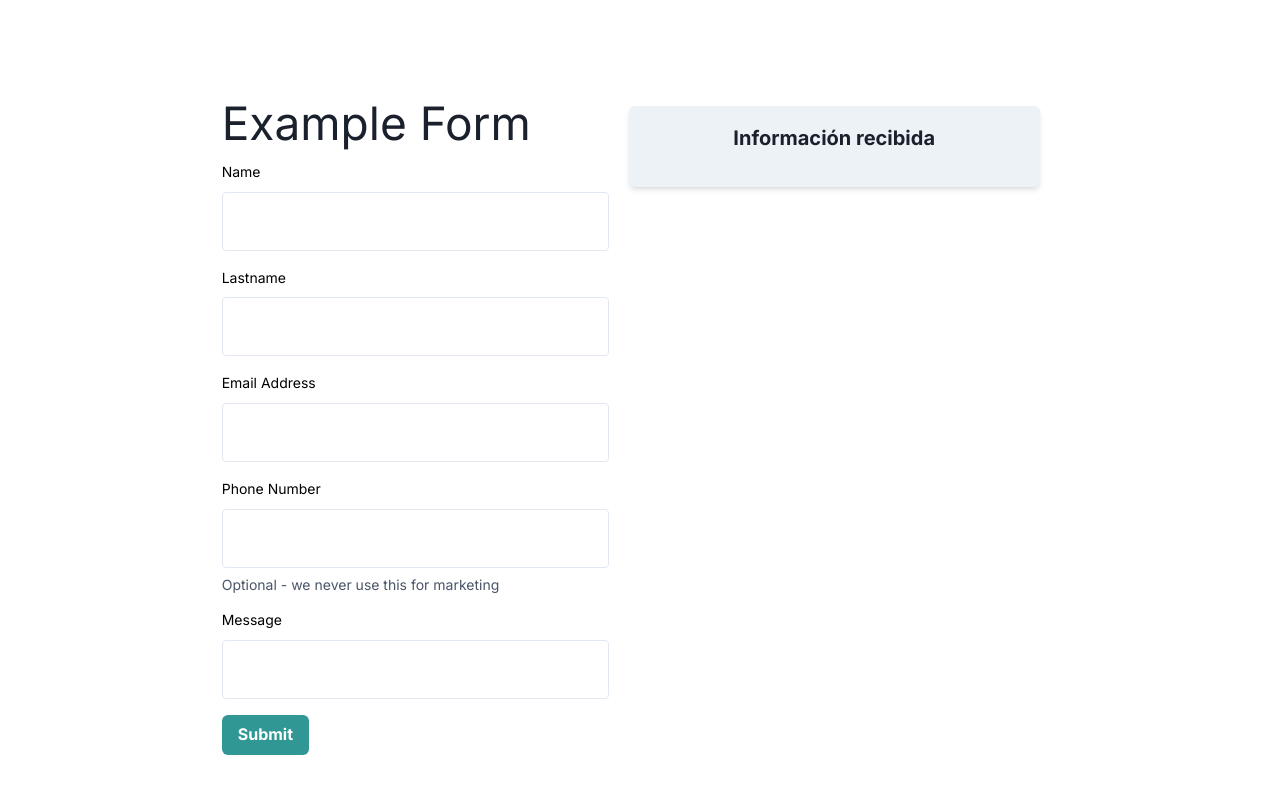
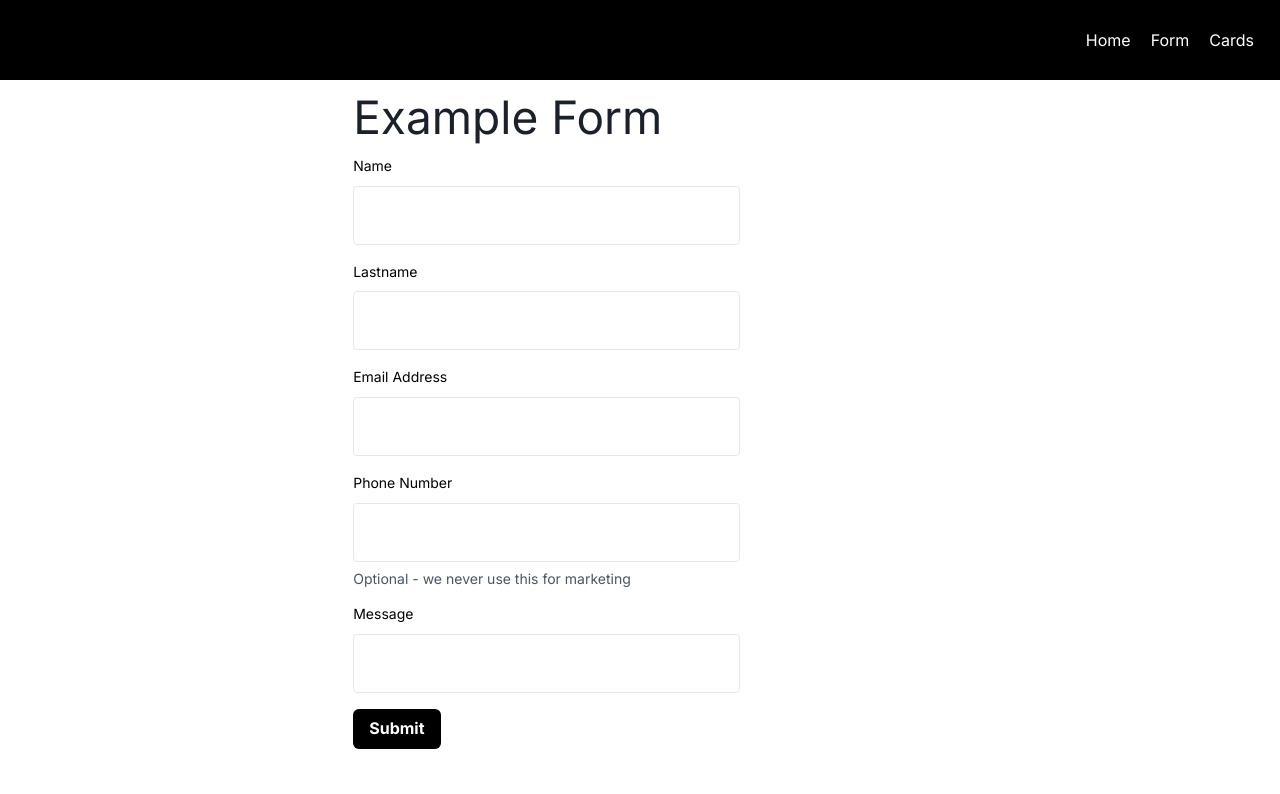
Before and after one commit to DaniellaBarraza125/Prueba_Index, a React (Vite) app: page /form in a window 1280 px wide. Shown: the top 794 px of the page. Built offline with nearby package versions, Linux system fonts and the light colour scheme.

Commit message:
implementando algo de responsive

```diff
--- a/src/App.jsx
+++ b/src/App.jsx
@@ -5,6 +5,7 @@ import FormExample from './components/FormExample/FormExample'
 import { ChakraProvider} from '@chakra-ui/react'
 import  ChakraTheme  from "./ChakraTheme";
 import Cards from './components/Cards/Cards';
+import Header from './components/Header/Header';
 
 
 
@@ -14,6 +15,7 @@ function App() {
   return (
     <ChakraProvider theme={ChakraTheme}>
       <BrowserRouter>
+      <Header/>
           <Routes>
               <Route path="/form" element={<FormExample/>}/>
               <Route path="/cards" element={<Cards/>}/>
--- a/src/ChakraTheme.js
+++ b/src/ChakraTheme.js
@@ -19,6 +19,13 @@ const ChakraTheme = extendTheme({
             },
             h1: {
                 fontSize: "46px",
+            },
+            a: {
+                color: "white",
+                textDecoration: "none",
+                _hover: {
+                    borderBottom: "2px solid white",
+                },
             },
         },
     },
--- a/src/components/Card/Card.jsx
+++ b/src/components/Card/Card.jsx
@@ -1,18 +1,21 @@
-import React from 'react';
-import { Box, Flex, IconButton, Text } from '@chakra-ui/react';
+import React, { useState } from 'react';
+import { Box, Flex, IconButton, Text, Button, Modal, ModalOverlay, ModalContent, ModalHeader, ModalBody, ModalFooter, useDisclosure, Center } from '@chakra-ui/react';
 import { CloseIcon } from '@chakra-ui/icons';
 import { useDispatch } from 'react-redux';
 import { deleteCard } from '../../features/form/formSlice';
 
 const Card = ({ form }) => {
-  if (!form) {
-    return null;
-  }
-const dispatch = useDispatch();
-  const handleClick = (e) => {
-    e.preventDefault();
+  const dispatch = useDispatch();
+  const { isOpen, onOpen, onClose } = useDisclosure();
+
+  const handleDelete = () => {
     dispatch(deleteCard(form.id));
-    console.log(`Card ID: ${form.id}`);
+    console.log(`Card ID: ${form.id} deleted`);
+    onClose();
+  };
+
+  const toggleConfirmation = () => {
+    onOpen();
   };
 
   return (
@@ -26,8 +29,7 @@ const dispatch = useDispatch();
             variant="ghost"
             aria-label="Close"
             _hover={{ bg: 'white' }}
-            onClick={handleClick}
-            id={form.id}
+            onClick={toggleConfirmation}
           />
         </Flex>
         <Box mt={1}>
@@ -42,6 +44,24 @@ const dispatch = useDispatch();
         <Box mt={1}>
           <Text><strong>Message:</strong> {form.message}</Text>
         </Box>
+        <Modal isOpen={isOpen} onClose={onClose}>
+          <ModalOverlay />
+          <ModalContent>
+            <ModalBody>
+              <Center>
+                <Text>Are you sure you want to delete this card?</Text>
+              </Center>
+            </ModalBody>
+            <ModalFooter>
+              <Button colorScheme="red" mr={3} onClick={handleDelete}>
+                Yes
+              </Button>
+              <Button variant="ghost" onClick={onClose}>
+                No
+              </Button>
+            </ModalFooter>
+          </ModalContent>
+        </Modal>
       </Box>
     </Box>
   );
--- a/src/components/Cards/Cards.jsx
+++ b/src/components/Cards/Cards.jsx
@@ -13,21 +13,21 @@ const Cards = ({ formSubmitted }) => {
     }, [dispatch, formSubmitted]);
 
     console.log("forms", Array.isArray(forms), forms);
+    if (forms.length <= 0) { return null; }
 
     return (
-        <Box bg="gray.100" p={4} w="411px" borderRadius="md" boxShadow="md">
-            <Center>
-                <Text fontSize="xl" fontWeight="bold" mb={4}>
-                    Información recibida
+        <Center>
+            <Box bg="gray.100" p={4} width={{ base: '100%', md: '411px' }} borderRadius="md" boxShadow="md" marginTop="5%">
+                <Text fontSize="xl" fontWeight="bold" mb={4} textAlign="center">
+                    Information received
                 </Text>
-            </Center>
-            <Box display={'flex'} flexDirection={'column-reverse'}>
-
-            {forms.map((form, index) => (
-                <Card key={index} form={form} />
-            ))}
+                <Box display="flex" flexDirection="column">
+                    {forms.map((form, index) => (
+                        <Card key={index} form={form} />
+                    ))}
+                </Box>
             </Box>
-        </Box>
+        </Center>
     );
 };
 
--- a/src/components/FormExample/FormExample.jsx
+++ b/src/components/FormExample/FormExample.jsx
@@ -13,7 +13,7 @@ import {
   Stack,
   FormHelperText,
   Container,
-  Center
+  Center,
 } from '@chakra-ui/react';
 import { WarningIcon } from '@chakra-ui/icons';
 import { useDispatch } from 'react-redux';
@@ -56,10 +56,10 @@ const FormExample = () => {
   };
 
   return (
-    <Container display="flex" width="100%" >
-      <Box width="575px" height="741px" marginTop="15%" >
-      <Center alignItems="flex-start">
-        <Box width="411px">
+    <Container display="flex" flexDirection={{ base: 'column', md: 'row' }}>
+      <Box justifyContent={'center'} width={{ base: '100%', md: '575px' }} marginBottom={{ base: '50px', md: '0' }}>
+        <Center>
+          <Box width="100%">
             <h1>Example Form</h1>
             <Formik
               initialValues={{ name: '', lastname: '', email: '', phone: '', message: '' }}
@@ -156,19 +156,19 @@ const FormExample = () => {
                     </Field>
                   </Stack>
 
-                <Button mt={4} colorScheme="teal" isLoading={isSubmitting} type="submit">
+                  <Button mt={4} bg="black" isLoading={isSubmitting} type="submit" color="white">
                     Submit
                   </Button>
                 </Form>
               )}
             </Formik>
           </Box>
-      <Box justifyContent="center" width="575px" p="20px" >
-          <Cards formSubmitted={formSubmitted} />
-      </Box>
         </Center>
       </Box>
 
+      <Box flex="1" justifyContent={'center'} marginLeft={{ md: '30px' }}>
+        <Cards formSubmitted={formSubmitted} />
+      </Box>
     </Container>
   );
 };
--- a/src/components/Header/Header.jsx
+++ b/src/components/Header/Header.jsx
@@ -1,9 +1,50 @@
-import React from 'react'
+import { Box, IconButton, Menu, MenuButton, MenuItem, MenuList } from '@chakra-ui/react';
+import { HamburgerIcon } from '@chakra-ui/icons';
+import React from 'react';
+import { Link } from 'react-router-dom';
 
 const Header = () => {
   return (
-    <div>Header</div>
-  )
-}
+    <Box display="flex" alignItems="center"  height="10vh" bg={'black'} px={4} justifyContent="flex-end">
 
-export default Header
+      <Box display={{ base: 'none', md: 'flex' }} alignItems="center" >
+      <Box padding={"10px"}>
+            <Link to="/">Home</Link>
+          </Box>
+          <Box padding={"10px"}>
+            <Link to="/form">Form</Link>
+          </Box>
+          <Box padding={"10px"}>
+            <Link to="/cards" >Cards</Link>
+          </Box>
+        </Box>
+
+
+      <Menu>
+        <MenuButton
+          as={IconButton}
+          aria-label="Options"
+          icon={<HamburgerIcon />}
+          variant="outline"
+
+          display={{ base: 'block', md: 'none' }}
+        />
+
+        <MenuList bg="black">
+            <Link to="/form">
+          <MenuItem bg="black">
+              Form
+          </MenuItem>
+            </Link>
+            <Link to="/cards" >
+          <MenuItem bg="black">
+              Cards
+          </MenuItem>
+            </Link>
+        </MenuList>
+      </Menu>
+    </Box>
+  );
+};
+
+export default Header;
```
Lines whose indentation alone changed are shown as unchanged.
